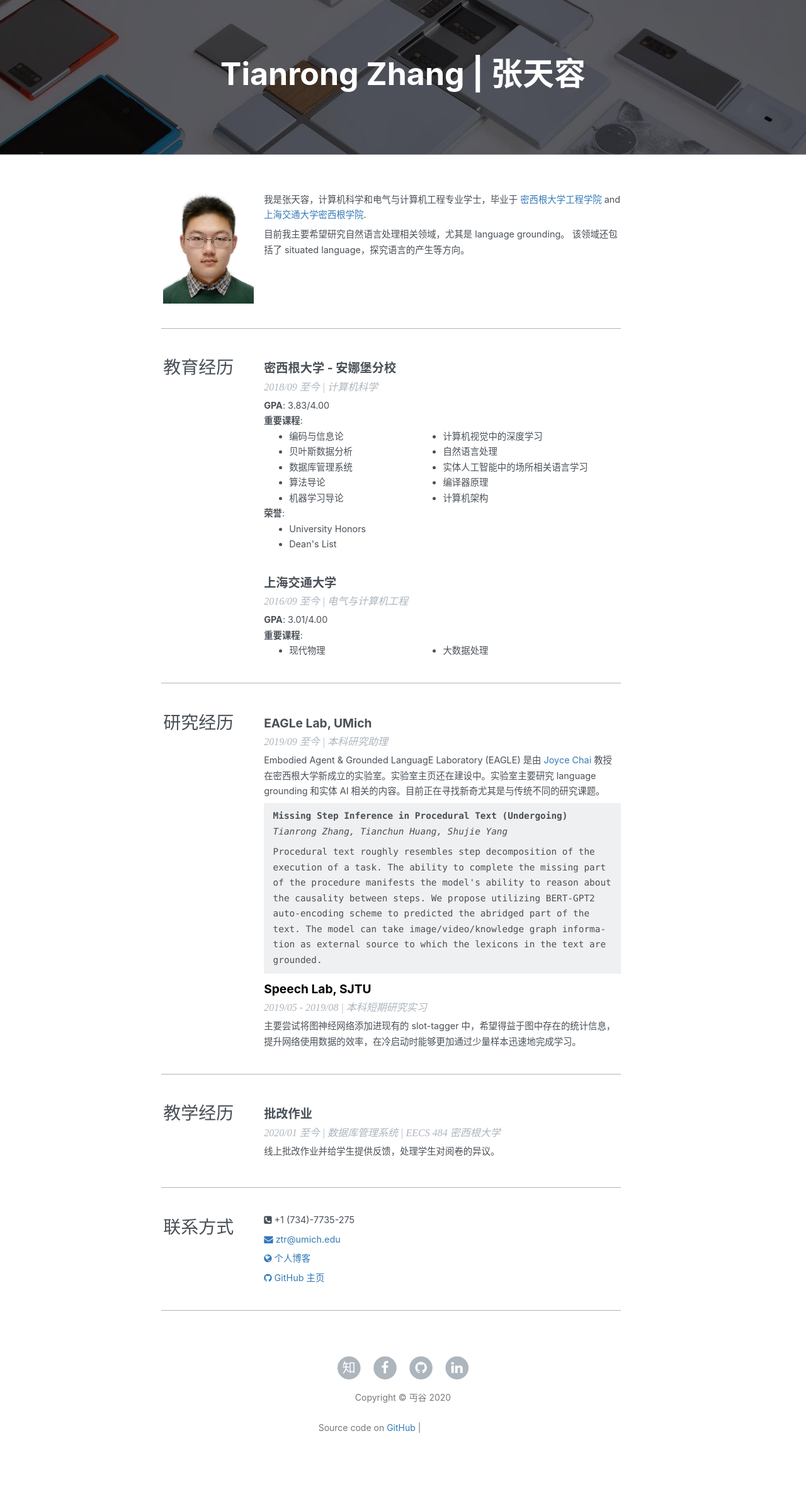
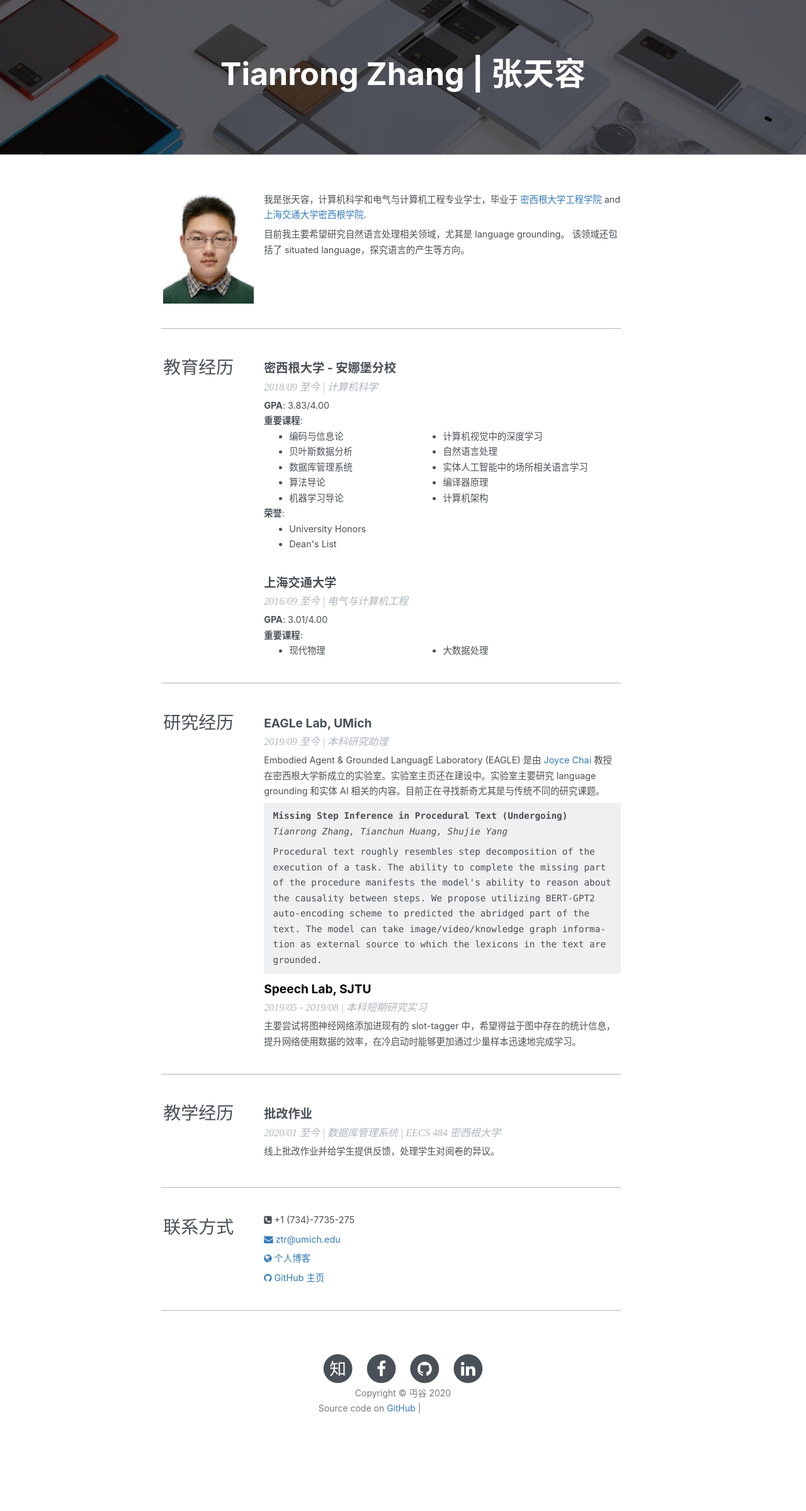
Before and after one commit to ZhangTianrong/ZhangTianrong.github.io, a Jekyll site: the page built from profile.html, in a window 1280 px wide. Shown: the whole page at 63% size. Built offline with Jekyll 4.4.1, drawn with Linux system fonts in a browser that asks for light colours; nearby versions of some CDN libraries; some web fonts are replaced; comment, search, counter and statistics services are not loaded; after the commit the page ends 2340 px from its top, so only the background shows below that; grey boxes are pictures that could not be loaded.

Commit message:
Update profile.html

```diff
--- a/profile.html
+++ b/profile.html
@@ -513,24 +513,12 @@ a:hover{
         padding-right:.4rem
         }
     }
-@media print{
-    html{
-        font-size:12px
-        }
-    .print{
-        display:none
-        }
-    }
 header{
     display:flex;
     justify-content:space-between;
     border-bottom:0.1rem solid #adb5bd;
     padding-top:2.2rem;
     padding-bottom:2.2rem
-    }
-.name-wrapper{
-    padding-top:1rem;
-    padding-bottom:1rem
     }
 .title{
     font-size:2.2rem
@@ -557,10 +545,6 @@ header{
         display:block;
         padding-bottom:1rem
         }
-    .name-wrapper{
-        text-align:center;
-        padding-bottom:2rem
-    }
     .contact{
         padding-top:1rem;
         border-top:0.1rem solid #adb5bd
@@ -635,20 +619,12 @@ section{
     .block-square:nth-last-child(2){margin-bottom:2rem}
     #img_en {
         display:none !important;
-    }
+        }
     #img_zh {
         display:none !important;
-    }
+        }
     #img-replace {
         display:inline !important;
-    }
-    }
-footer{
-    color:#adb5bd;
-    font-size:1rem;
-    min-height:3rem;
-    line-height:3rem;
-    margin-top:1rem;
-    margin-bottom:1rem
+        }
     }
 </style>
```
